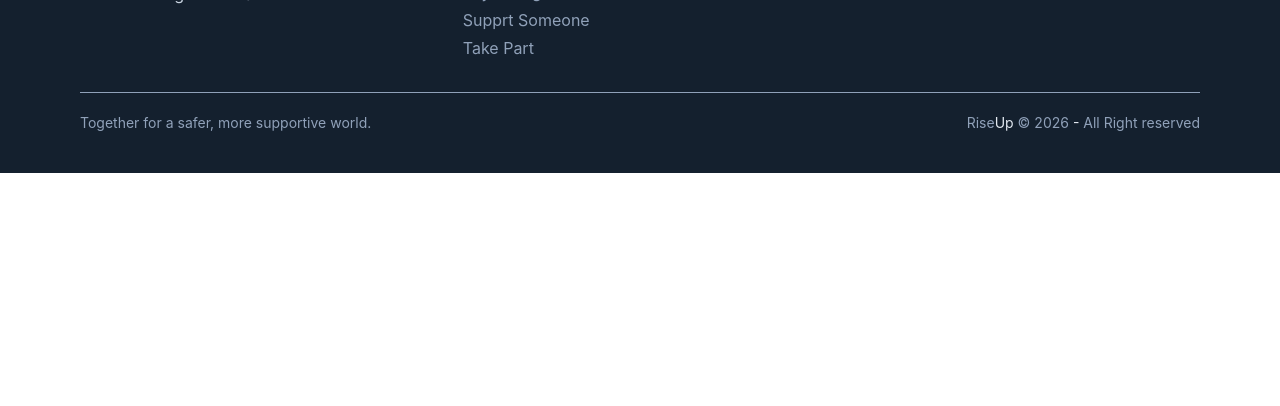
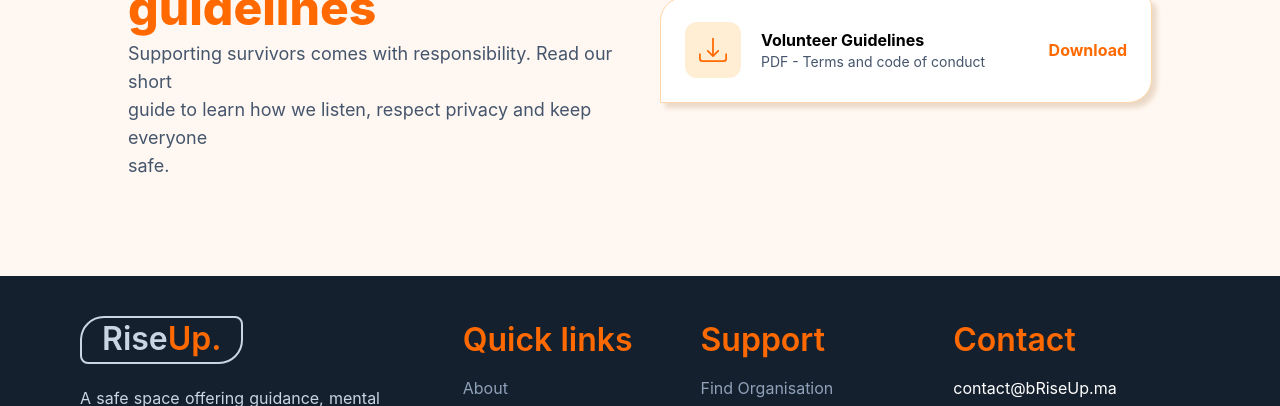
Before and after one commit to Yahya-Khrika/Yahya-Khrika-Final.project-html-css, a website: page public/pages/take-part.html in a window 1280 px wide. Shown: the part 2457-2863 px from the top of the page. Before the commit the page ends 2630 px from the top, so only its background shows below. Drawn offline with Linux system fonts and the light colour scheme.

Commit message:
Add volunteer guidelines download section

```diff
--- a/public/pages/take-part.html
+++ b/public/pages/take-part.html
@@ -293,6 +293,47 @@
         </section>
 
 
+        </section>
+
+
+
+        <section class="px-5 py-16 md:px-32 lg:py-24">
+            <div class="flex flex-col gap-10 lg:flex-row  lg:items-center ">
+
+                <div class="flex flex-col lg:flex-1 w-full">
+                    <p class="text-xs font-bold tracking-wider text-orange-600 uppercase">Before you join</p>
+                    <h2 class="text-3xl font-extrabold lg:text-5xl">Volunteer <span
+                            class="text-orange-500"> guidelines</span></h2>
+                    <p class="text-lg mt-2 text-slate-600">
+                        Supporting survivors comes with responsibility. Read our short <br> guide to learn how we listen,
+                        respect privacy and keep everyone <br> safe.
+                    </p>
+                </div>
+
+                <div class="lg:flex-1 w-full">
+
+                    <a href="../files/الـــــتــزام.pdf" download
+                        class="flex w-full flex-1 justify-between items-center gap-5 shadow-[5px_5px_5px_#EBD9C8] rounded-tl-3xl rounded-tr-lg rounded-br-3xl  border border-orange-200 bg-white p-6 transition hover:-translate-y-1 hover:border-orange-400 hover:shadow-xl hover:shadow-orange-200/60 active:scale-[0.98]">
+                        <span
+                            class="flex size-14  items-center justify-center rounded-xl bg-orange-100 text-orange-500">
+
+                            <svg xmlns="http://www.w3.org/2000/svg" width="16" height="16" fill="currentColor"
+                                class="bi bi-download size-7" viewBox="0 0 16 16">
+                                <path
+                                    d="M.5 9.9a.5.5 0 0 1 .5.5v2.5a1 1 0 0 0 1 1h12a1 1 0 0 0 1-1v-2.5a.5.5 0 0 1 1 0v2.5a2 2 0 0 1-2 2H2a2 2 0 0 1-2-2v-2.5a.5.5 0 0 1 .5-.5" />
+                                <path
+                                    d="M7.646 11.854a.5.5 0 0 0 .708 0l3-3a.5.5 0 0 0-.708-.708L8.5 10.293V1.5a.5.5 0 0 0-1 0v8.793L5.354 8.146a.5.5 0 1 0-.708.708z" />
+                            </svg>
+                        </span>
+                        <div class="flex flex-1 flex-col">
+                            <h3 class="font-bold">Volunteer Guidelines</h3>
+                            <p class="text-sm text-slate-600">PDF - Terms and code of conduct</p>
+                        </div>
+                        <span class="font-bold text-orange-500 ">Download</span>
+                    </a>
+                </div>
+            </div>
+        </section>
 
 
 
```
Also changed, not shown: public/css/output.css, 1 other file.
